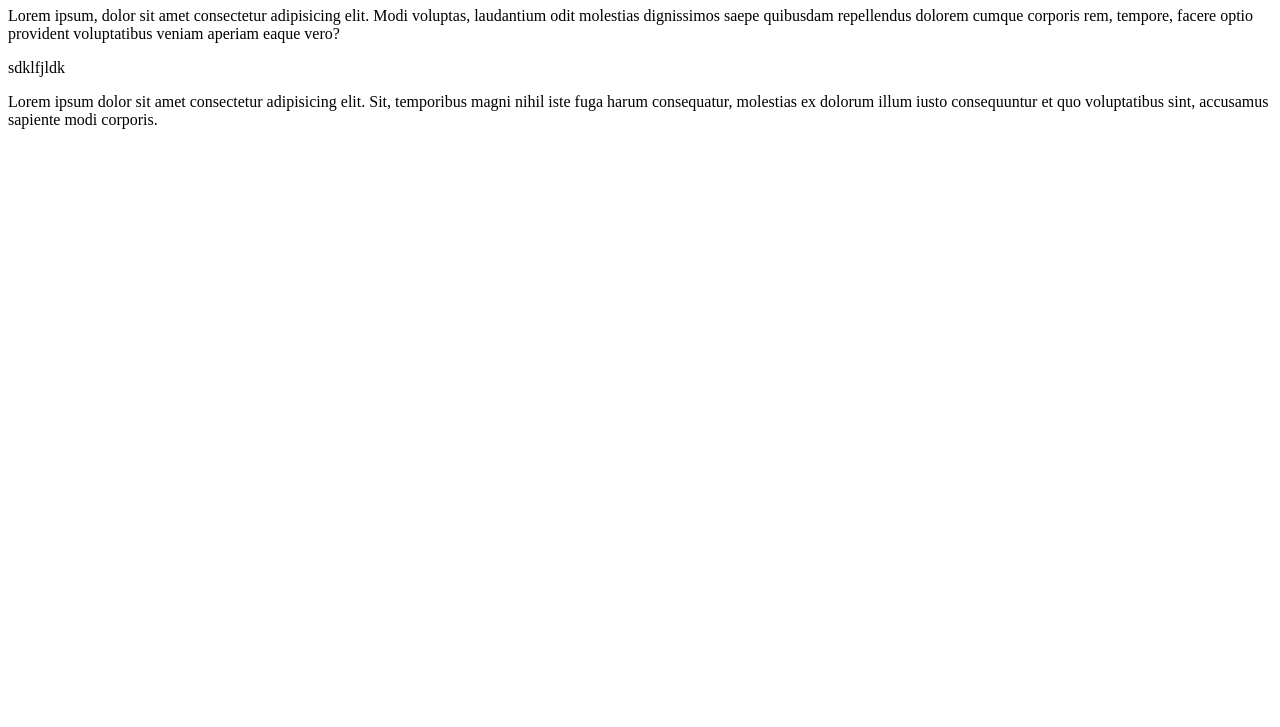
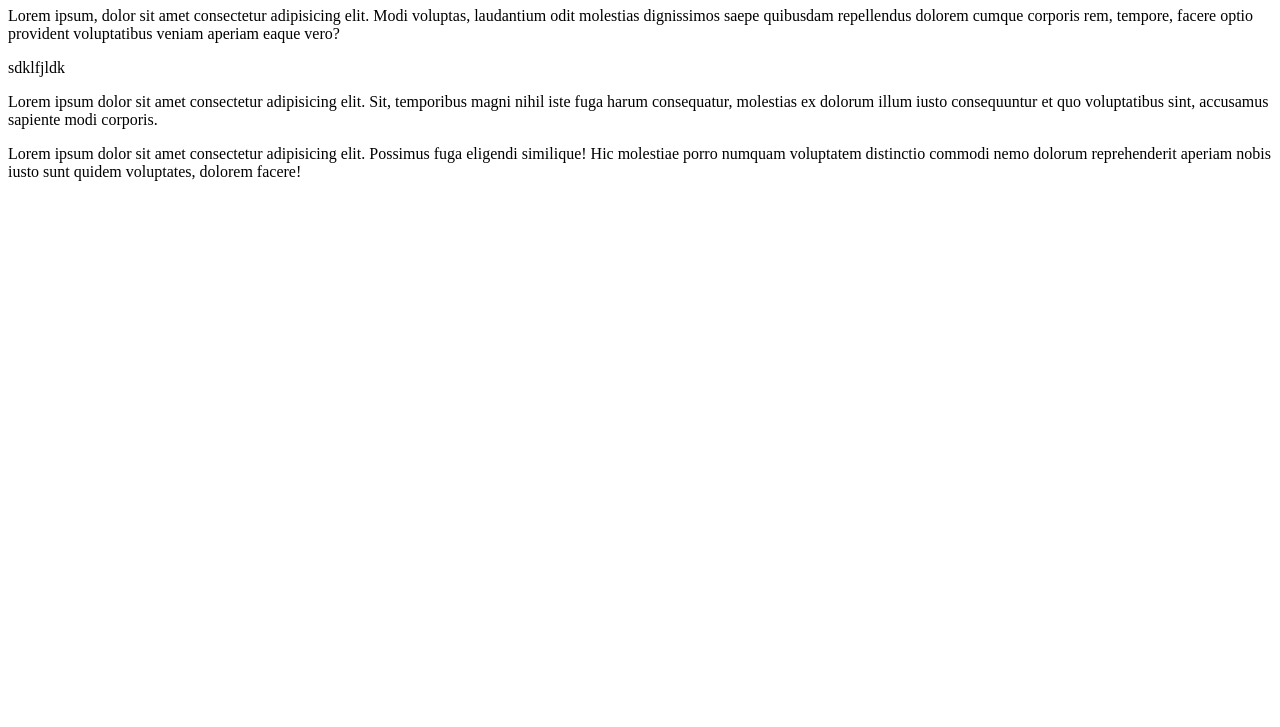
Before and after one commit to ubaydillah1/git-learn, a plain HTML site: page index.html in a window 1280 px wide. Shown: the part 73-800 px from the top of the page. Drawn offline with Linux system fonts and the light colour scheme.

Commit message:
resolve: conflict

```diff
--- a/index.html
+++ b/index.html
@@ -18,6 +18,13 @@
     magni nihil iste fuga harum consequatur, molestias ex dolorum illum iusto
     consequuntur et quo voluptatibus sint, accusamus sapiente modi corporis.
 
+    <p>
+      Lorem ipsum dolor sit amet consectetur adipisicing elit. Possimus fuga
+      eligendi similique! Hic molestiae porro numquam voluptatem distinctio
+      commodi nemo dolorum reprehenderit aperiam nobis iusto sunt quidem
+      voluptates, dolorem facere!
+    </p>
+
     <img src="" alt="" />
   </body>
 </html>
```
